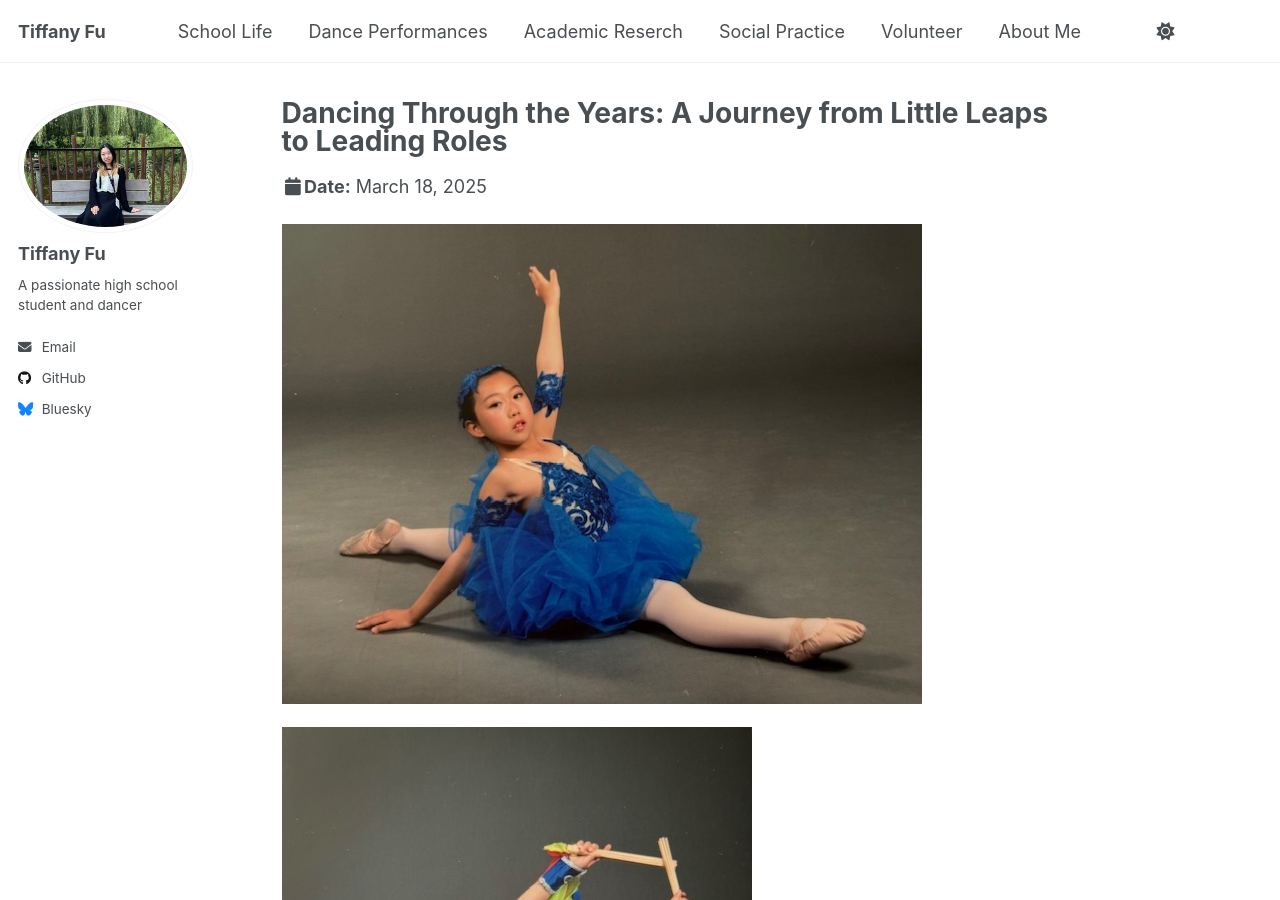
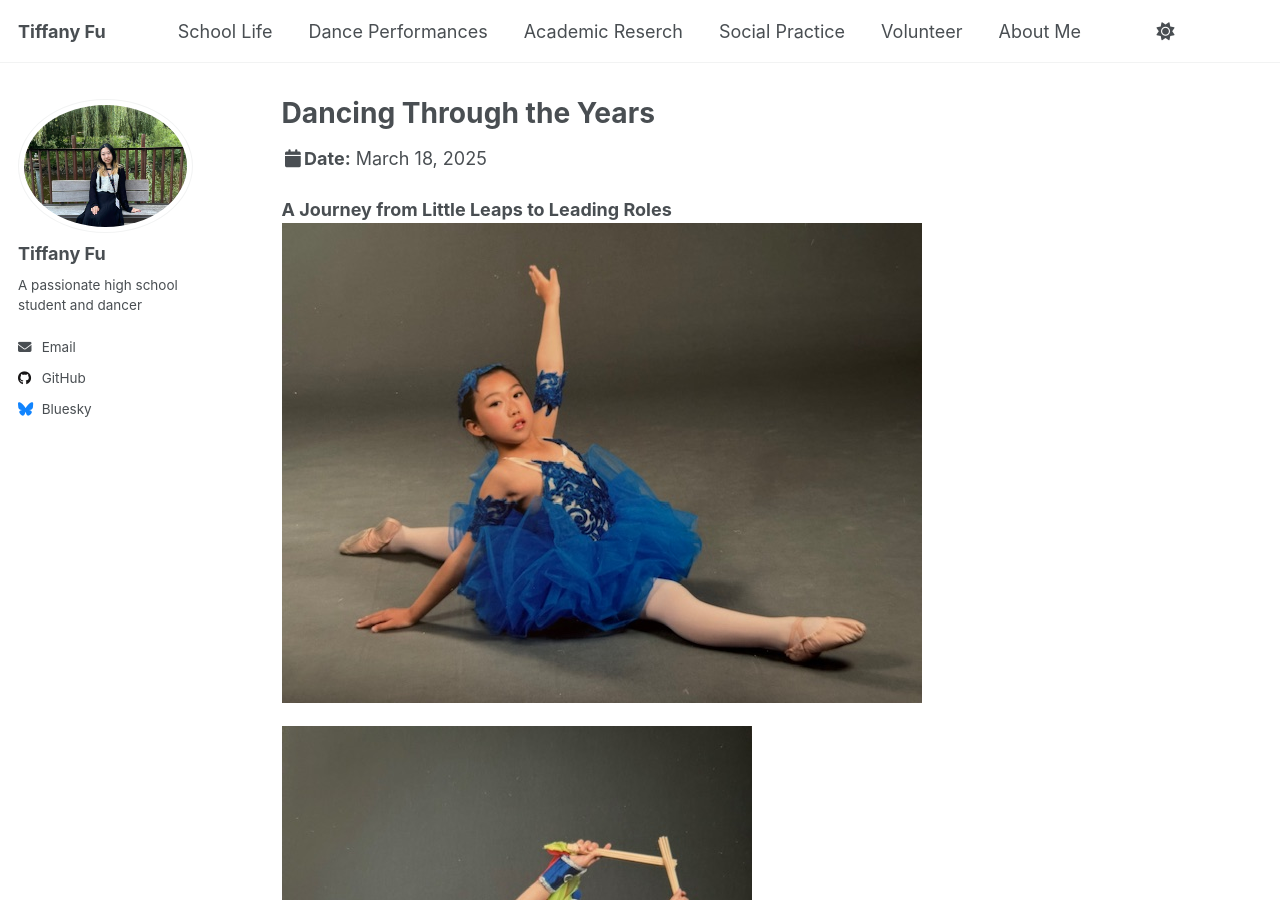
Before and after one commit to TiffanyJTFu/TiffanyFu, a Jekyll site: the page built from _talks/DanceandGrowthMoment.md, in a window 1280 px wide and 900 px high. Built offline with Jekyll 4.4.1, drawn with Linux system fonts in a browser that asks for light colours; a script that is not in the unit is left out; part of the change alters nothing that is shown.

```diff
--- a/_talks/DanceandGrowthMoment.md
+++ b/_talks/DanceandGrowthMoment.md
@@ -1,5 +1,5 @@
 ---
-title: "Dancing Through the Years: A Journey from Little Leaps to Leading Roles"
+title: "Dancing Through the Years"
 collection: talks
 type: "danceandgrowthmoment"
 permalink: /talks/danceandgrowthmoment
@@ -8,6 +8,7 @@ date: 2025-03-18
 location: "Toronto, Canada"
 ---
 
+**A Journey from Little Leaps to Leading Roles**
 ![Dance10](https://tiffanyjtfu.github.io/TiffanyFu/images/dancetech2.jpg)
 
 ![Dance10](https://tiffanyjtfu.github.io/TiffanyFu/images/dancetech1.jpg)
```
